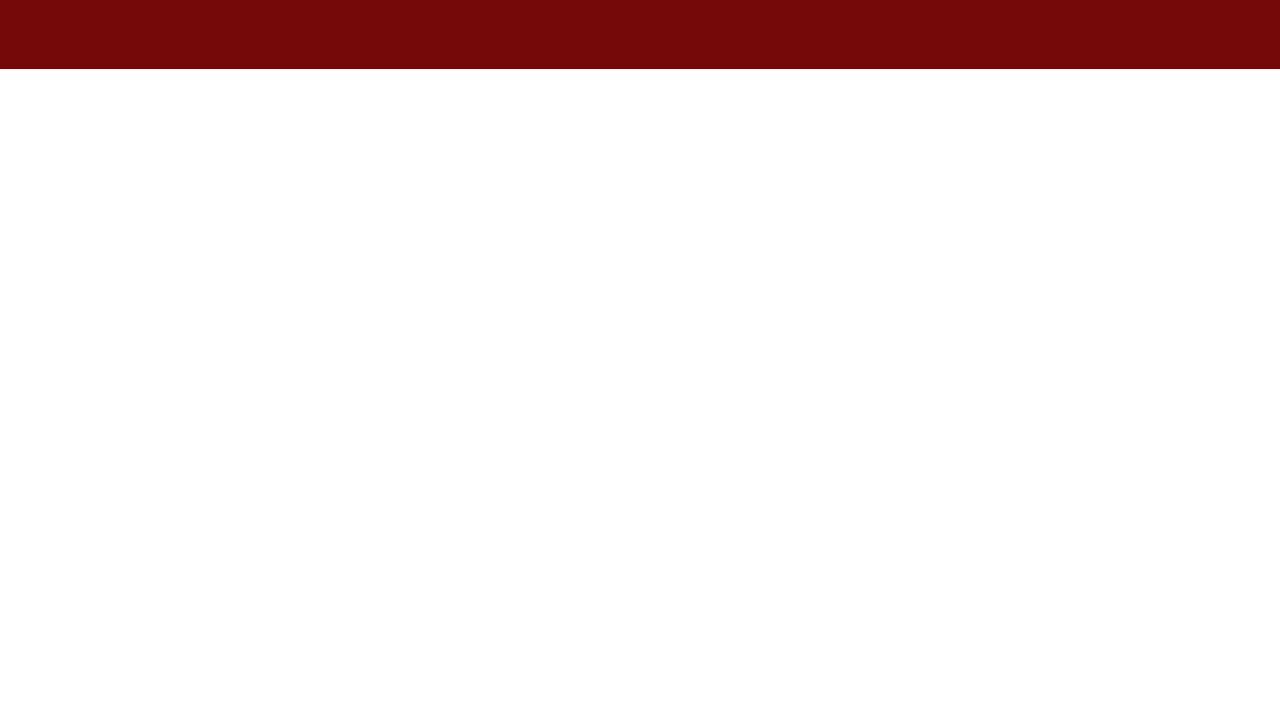
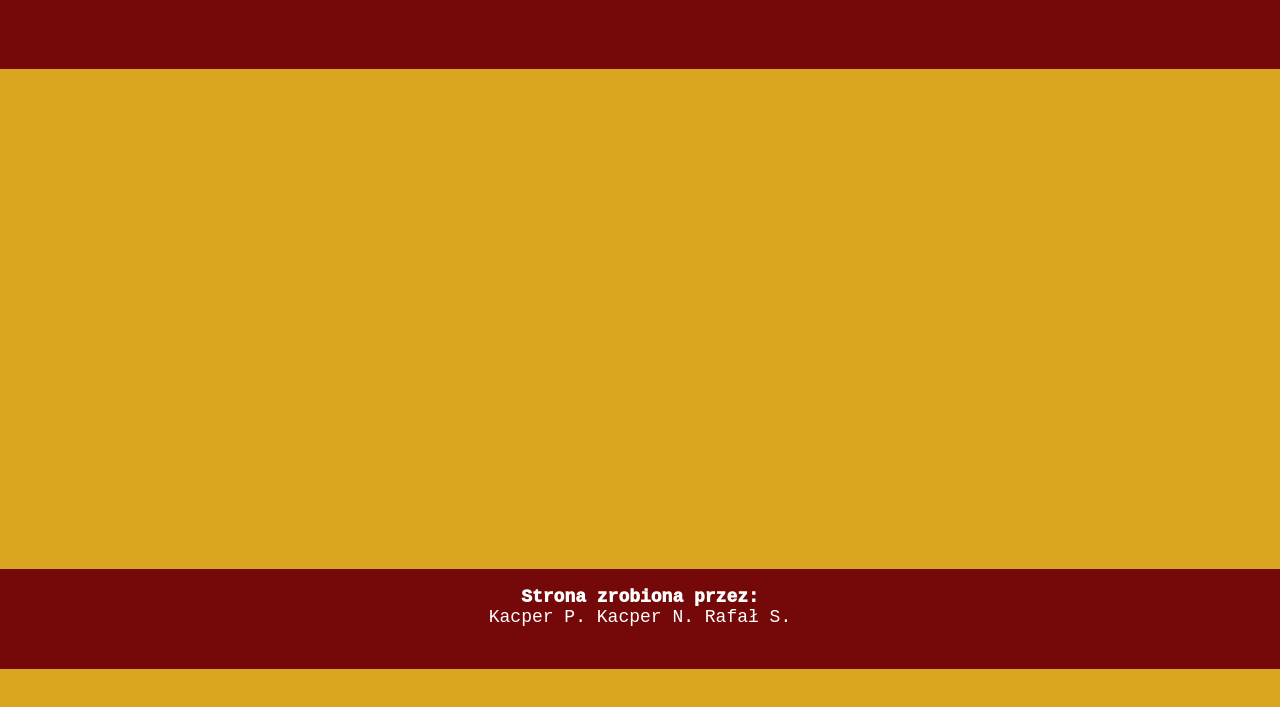
Before and after one commit to piselrobifufu/SalonGier, a plain HTML site: page index.html in a window 1280 px wide. Shown: the part 131-838 px from the top of the page. Before the commit the page ends 800 px from the top, so only its background shows below. Drawn offline with Linux system fonts and the light colour scheme.

Commit message:
zrobilem stopke

```diff
--- a/index.html
+++ b/index.html
@@ -21,7 +21,7 @@
 
     </div>
     <div class="footer">
-
+        <p><span class="pogrub">Strona zrobiona przez:</span><br><span class="highlighted">Kacper P.</span> <span class="highlighted">Kacper N.</span> <span class="highlighted">Rafał S.</span></p>
     </div>
 </body>
 </html>
--- a/style.css
+++ b/style.css
@@ -62,3 +62,26 @@ a{
     font-size: 18px;
     z-index: 9;
 }
+.footer{
+    position: fixed;
+    bottom: 0;
+    background-color: rgb(117, 8, 8);
+    width: 100%;
+    height: 100px;
+    color: white;
+    text-align: center;
+    font-size: large;
+}
+.content{
+    background-color: goldenrod;
+    width: 100%;
+    height: 1200px;
+}
+.pogrub{
+    font-weight: 1000;
+}
+.highlighted:hover{
+    color: wheat;
+    font-weight: 1000;
+    cursor: pointer;
+}
```
